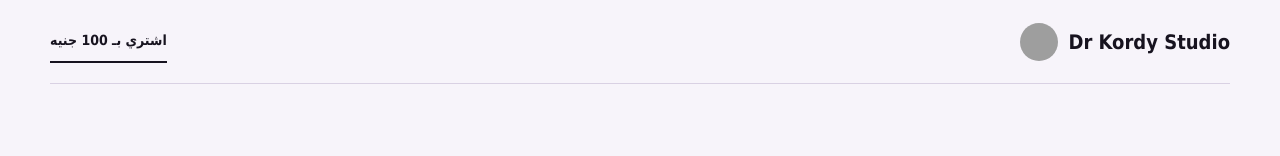
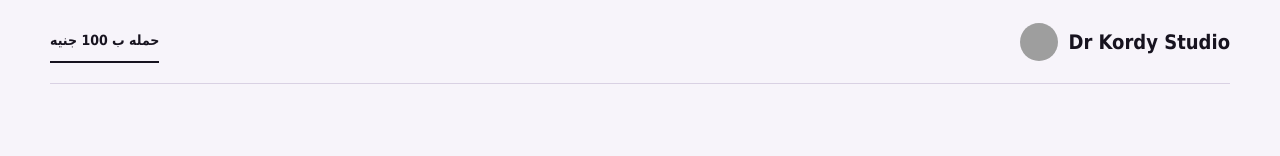
Before and after one commit to mostafaelkordy801-byte/drkordy-arabic-autocaption, a Next.js app: page / in a window 1280 px wide. Shown: the top 156 px of the page. Built offline with nearby package versions, Linux system fonts and the light colour scheme; grey boxes are pictures that could not be loaded; a web font is replaced by a local one.

Commit message:
Update top download CTA

```diff
--- a/app/page.tsx
+++ b/app/page.tsx
@@ -25,7 +25,7 @@ export default function Home() {
           <img className="brandLogo" src="/drkordy-arabic-autocaption/kd-logo-v2.png" alt="" />
           <span>Dr Kordy Studio</span>
         </a>
-        <a className="navCta" href="#buy">اشتري بـ 100 جنيه</a>
+        <a className="navCta" href="#buy">حمله ب 100 جنيه</a>
       </nav>
 
       <section className="hero shell" id="top">
```
